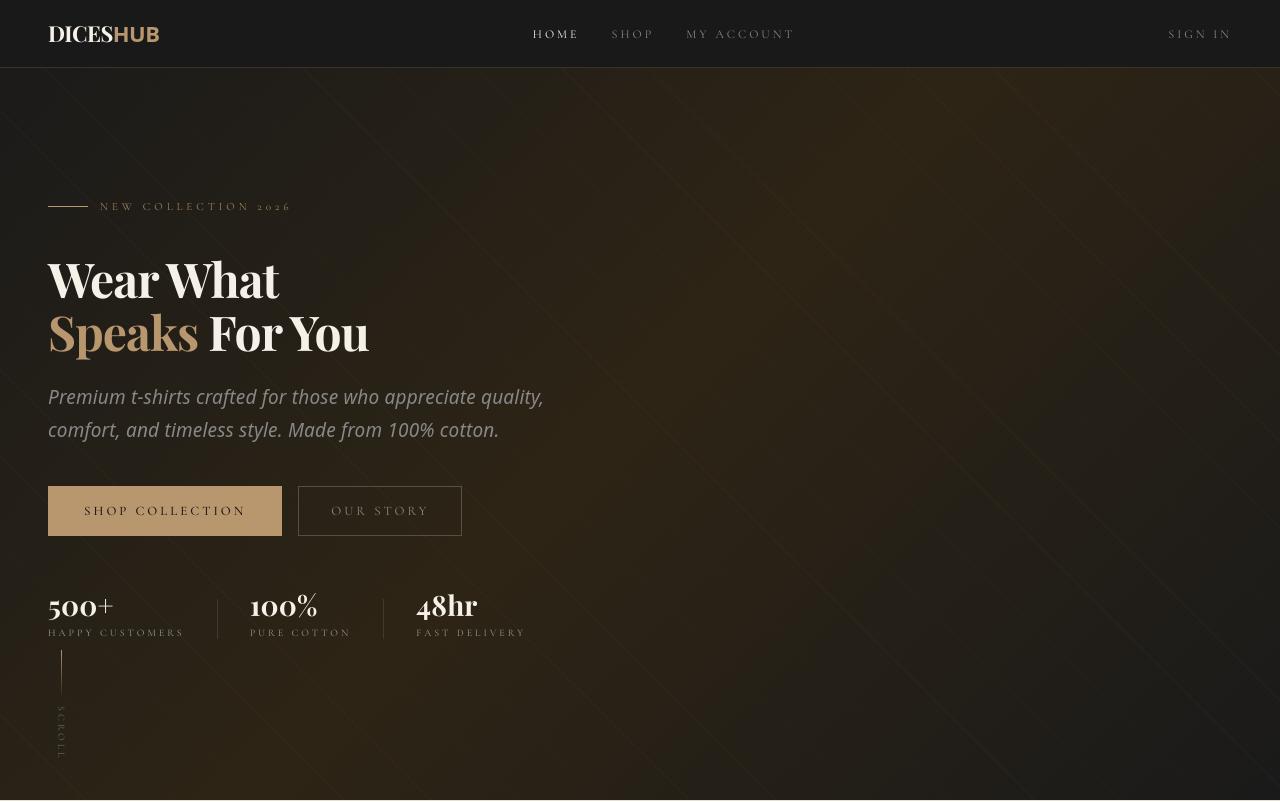
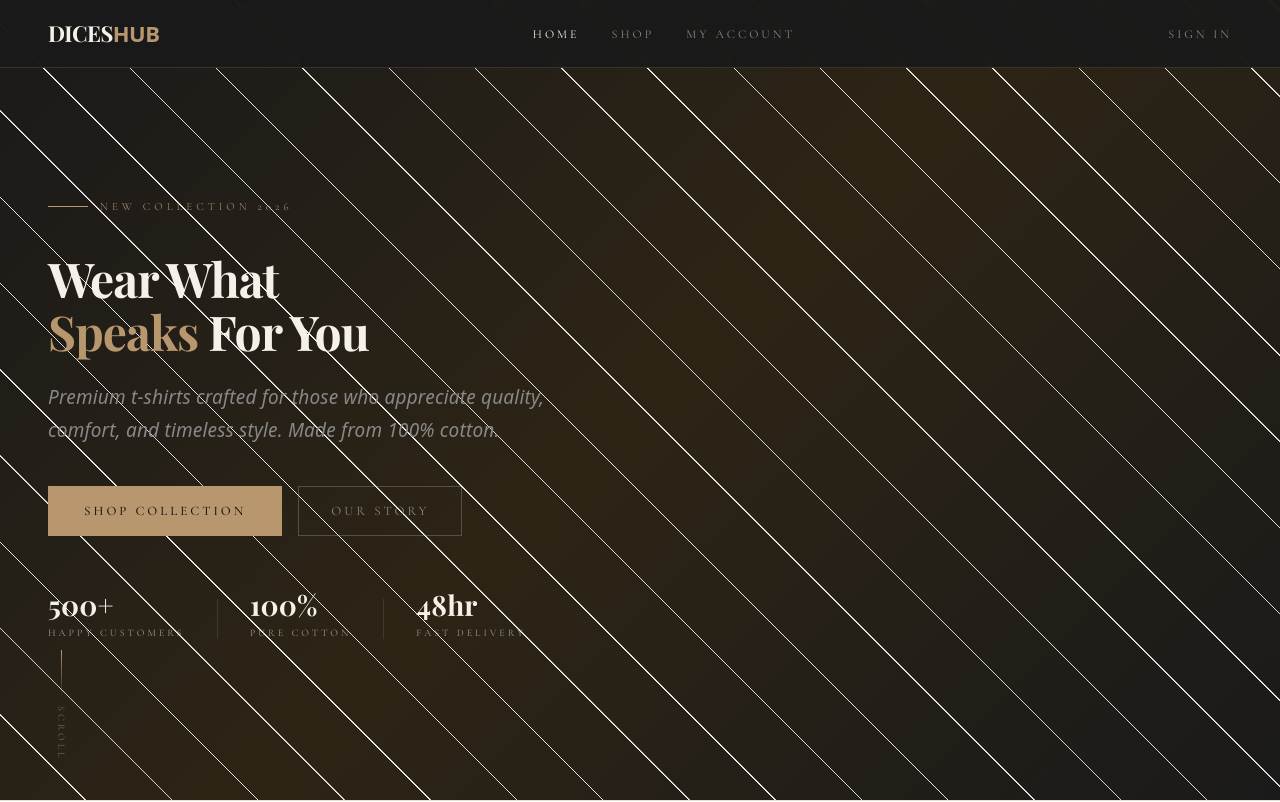
Before and after one commit to Ak30030/tshirt-shop, a React (Vite) app in the folder client/: page / in a window 1280 px wide. Shown: the top 802 px of the page. Built offline with nearby package versions, Linux system fonts and the light colour scheme; no server answers; a web font is replaced by a local one.

Commit message:
background changes

```diff
--- a/client/src/pages/Homepage.css
+++ b/client/src/pages/Homepage.css
@@ -121,8 +121,8 @@
       45deg,
       transparent,
       transparent 60px,
-      rgba(184, 150, 110, 0.03) 60px,
-      rgba(184, 150, 110, 0.03) 61px
+      rgb(255, 255, 255) 60px,
+      rgba(255, 250, 244, 0.727) 61px
     );
 }
 
```
